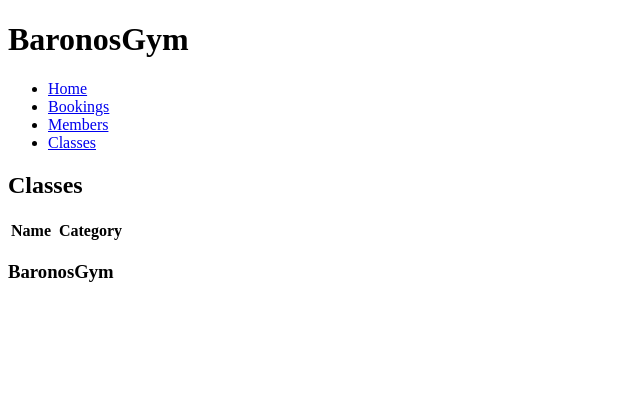
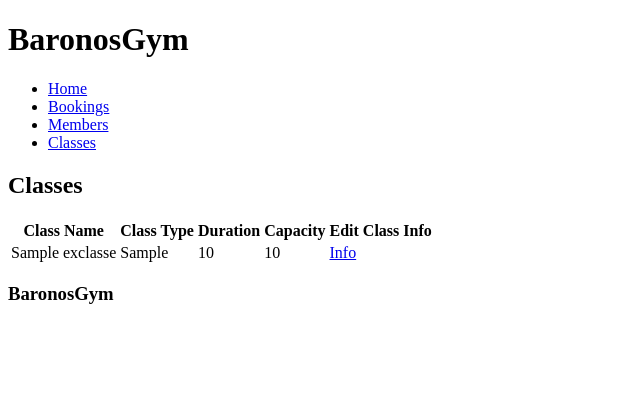
Before and after one commit to BrockBaron/Baronos-Gym, a Flask app: page /classes in a window 1280 px wide. Shown: the top 412 px of the page, without its empty margins (0-640 px from the left). Run offline with Flask 2, Linux system fonts and the light colour scheme; a database or web service that is not in the repository returns one stand-in record (values such as "Sample title"); lists and menus that the app fills with data are empty; some libraries are stand-ins or nearby versions.

Commit message:
members and classes updated

```diff
--- a/gym_app/controllers/exclass_controller.py
+++ b/gym_app/controllers/exclass_controller.py
@@ -11,13 +11,13 @@ exclasses_blueprint = Blueprint("classes", __name__)
 @exclasses_blueprint.route('/classes')
 def classes():
     classes = exclass_repository.select_all()
-    return render_template('classes/index.html', classes = classes)
+    return render_template('classes/index.html', exclasses = classes)
 
 
 #NEW
 #GET '/classes/new'
 @exclasses_blueprint.route('/classes/new', methods=['GET'])
-def new_task():
+def new_exclass():
     exclasses = exclass_repository.select_all()
     return render_template('classes/new.html', all_classes = exclasses)
 
--- a/gym_app/templates/classes/index.html
+++ b/gym_app/templates/classes/index.html
@@ -5,16 +5,21 @@
 
 <table>
   <tr>
-    <th>Name</th>
-    <th></th>
-    <th>Category</th>
+      <th>Class Name</th>
+      <th>Class Type</th>
+      <th>Duration</th>
+      <th>Capacity</th>
+      <th>Edit Class Info</th>
   </tr>
-  {% for location in locations %}
+  {% for exclass in exclasses %}
   <tr>
-    <td><a href="/classes/{{ exclass.id }}"> {{exclass.name}} </a></td>
-    <td>|</td>
-    <td><a href="/classes/{{ exclass.id }}"> {{exclass.name}} </a></td>
+      <td>{{ exclass.name}}</a></td>
+      <td> {{ exclass.activity_type}}</a></td>
+      <td>{{ exclass.duration}}</a></td>
+      <td> {{ exclass.capacity }}</td>
+      <td><a href="/classes/<id>/edit{{ exclass.id }}" </a> Info</td>
+
   </tr>
-  {% endfor %}
+  {% endfor%}
 </table>
 {% endblock %}
```
Also changed, not shown: gym_app/templates/index.html (+6 -5 lines), gym_app/templates/members/index.html (+7 -5 lines).
